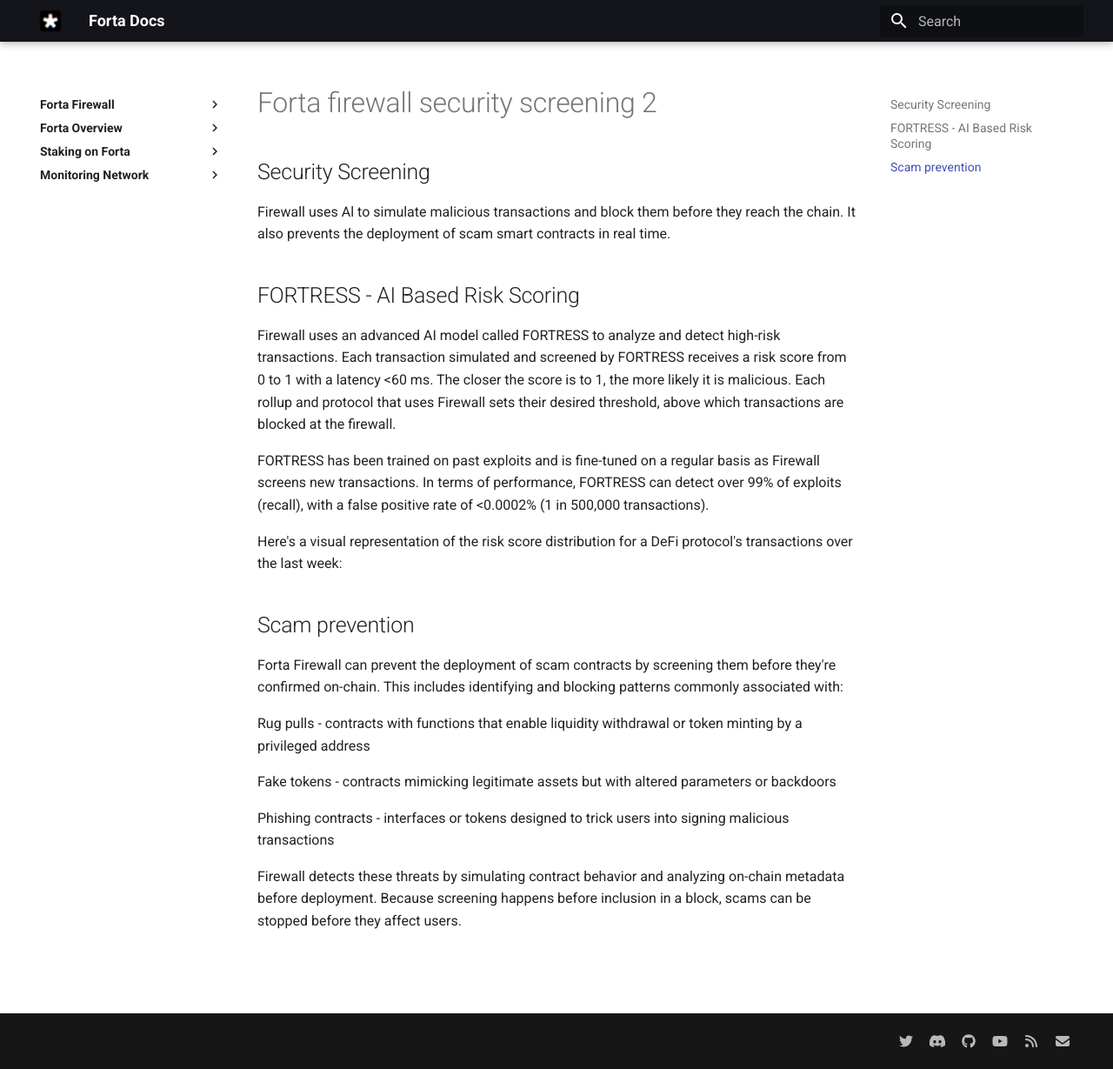
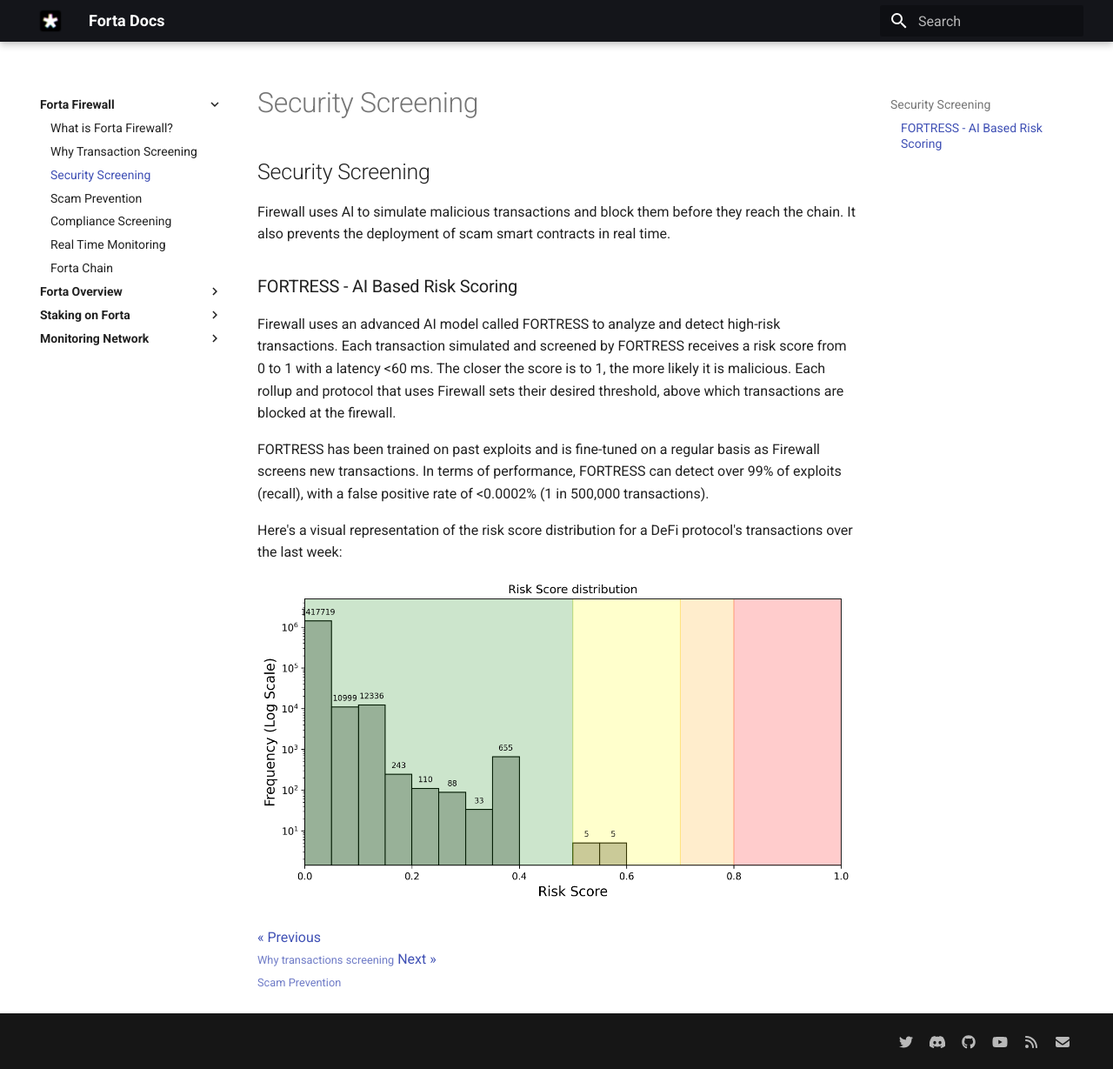
Before and after one commit to forta-network/docs, an MkDocs documentation site: the page built from docs/forta-firewall-security-screening.md, in a window 1280 px wide and 1229 px high. Shown: the whole window at 87% size. Built offline with MkDocs 1.6.1 and Material for MkDocs 9.7.7, drawn with Linux system fonts in a browser that asks for light colours.

Commit message:
Forta firewall docs update

```diff
--- a/docs/forta-firewall-security-screening-2.md
+++ b/docs/forta-firewall-security-screening.md
@@ -1,9 +1,10 @@
+
 ## Security Screening
 
 Firewall uses Al to simulate malicious transactions and block them before they reach the chain. It also prevents the deployment of scam smart contracts in real time.
 
 
-## FORTRESS - AI Based Risk Scoring
+### FORTRESS - AI Based Risk Scoring
 
 Firewall uses an advanced AI model called FORTRESS to analyze and detect high-risk transactions. Each transaction simulated and screened by FORTRESS receives a risk score from 0 to 1 with a latency <60 ms. The closer the score is to 1, the more likely it is malicious. Each rollup and protocol that uses Firewall sets their desired threshold, above which transactions are blocked at the firewall.
 
@@ -11,14 +12,20 @@
 
 Here's a visual representation of the risk score distribution for a DeFi protocol's transactions over the last week:
 
-## Scam prevention
 
-Forta Firewall can prevent the deployment of scam contracts by screening them before they're confirmed on-chain. This includes identifying and blocking patterns commonly associated with:
+![fortress_risk_score](fortress.png)
 
-Rug pulls - contracts with functions that enable liquidity withdrawal or token minting by a privileged address
 
-Fake tokens - contracts mimicking legitimate assets but with altered parameters or backdoors
 
-Phishing contracts - interfaces or tokens designed to trick users into signing malicious transactions
-
-Firewall detects these threats by simulating contract behavior and analyzing on-chain metadata before deployment. Because screening happens before inclusion in a block, scams can be stopped before they affect users.
+<div class="nav-buttons">
+  <a href="./why-transaction-screening.md" class="nav-button prev">
+    « Previous
+    <br>
+    <small>Why transactions screening</small>
+  </a>
+  <a href="./forta-firewall-scam-prevention.md" class="nav-button next">
+    Next »
+    <br>
+    <small>Scam Prevention</small>
+  </a>
+</div>
--- a/mkdocs.yml
+++ b/mkdocs.yml
@@ -4,9 +4,10 @@
   - <strong>Forta Firewall</strong>:
       - What is Forta Firewall?: forta-firewall-overview.md
       - Why Transaction Screening: forta-firewall-why-transaction-screening.md
+      - Security Screening: forta-firewall-security-screening.md
       - Scam Prevention: forta-firewall-scam-prevention.md
       - Compliance Screening: forta-firewall-compliance-screening.md
-      - Realtime Monitoring: forta-firewall-monitoring.md
+      - Real Time Monitoring: forta-firewall-monitoring.md
       - Forta Chain: forta-chain.md
   - <strong>Forta Overview</strong>:
       - Tokenomics: fort-token.md
```
